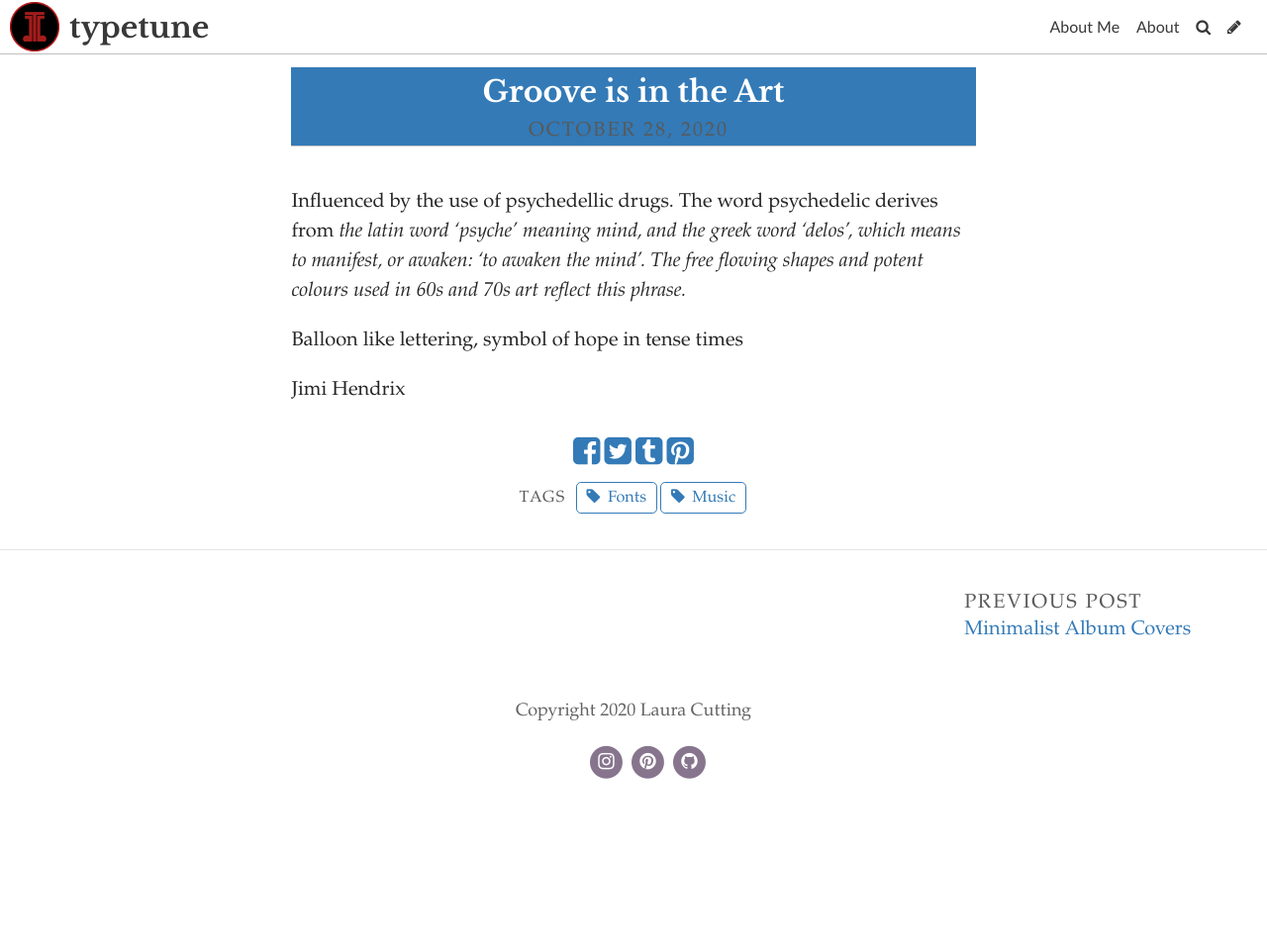
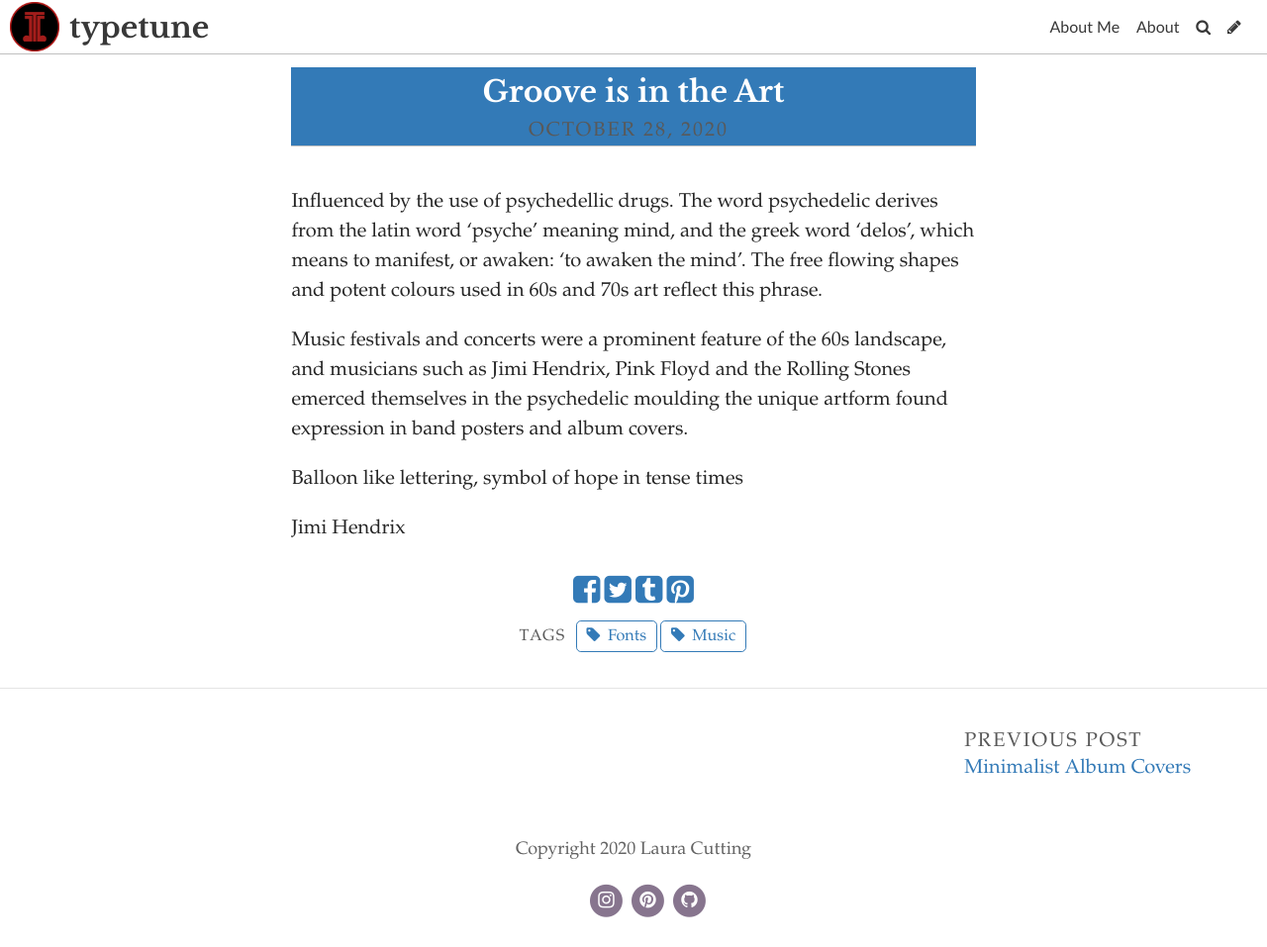
Before and after one commit to lauracutting/typetune, a Jekyll site: the page built from _posts/2020-10-28-groovy-baby.md, in a window 1280 px wide and 957 px high. Shown: the whole window at 99% size. Built offline with Jekyll 4.4.1, drawn with Linux system fonts in a browser that asks for light colours; some web fonts are replaced.

Commit message:
Update Post “2020-10-28-groovy-baby”

```diff
--- a/_posts/2020-10-28-groovy-baby.md
+++ b/_posts/2020-10-28-groovy-baby.md
@@ -7,7 +7,11 @@ tags:
   - Music
   - Fonts
 ---
-Influenced by the use of psychedellic drugs. The word psychedelic derives from *the latin word 'psyche' meaning mind, and the greek word 'delos', which means to manifest, or awaken: 'to awaken the mind'. The free flowing shapes and potent colours used in 60s and 70s art reflect this phrase.*
+Influenced by the use of psychedellic drugs. The word psychedelic derives from the latin word 'psyche' meaning mind, and the greek word 'delos', which means to manifest, or awaken: 'to awaken the mind'. The free flowing shapes and potent colours used in 60s and 70s art reflect this phrase.
+
+Music festivals and concerts were a prominent feature of the 60s landscape, and musicians such as Jimi Hendrix, Pink Floyd and the Rolling Stones emerced themselves in the psychedelic moulding the unique artform found expression in band posters and album covers.
+
+
 
  Balloon like lettering, symbol of hope in tense times
 
```
